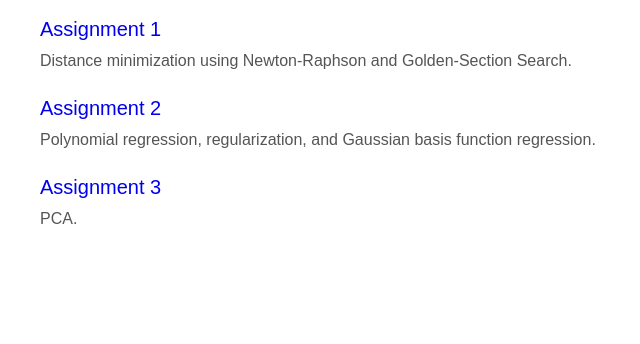
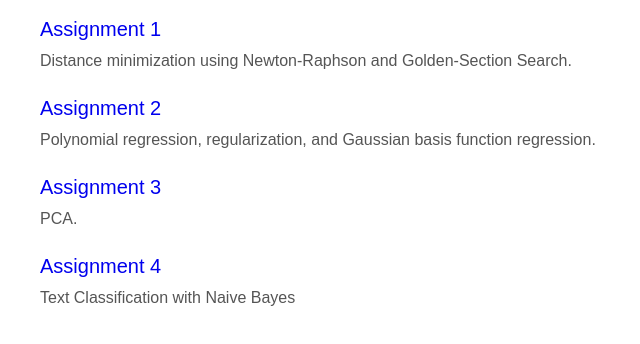
Before and after one commit to HyeonjunSeo/HyeonjunSeo.github.io, a plain HTML site: page index.html in a window 1280 px wide. Shown: the part 104-448 px from the top of the page, without its empty margins (0-640 px from the left). Drawn offline with Linux system fonts and the light colour scheme.

Commit message:
html update

```diff
--- a/index.html
+++ b/index.html
@@ -54,5 +54,10 @@
     <a href="./3/index.html">Assignment 3</a>
     <p>PCA.</p>
   </div>
+
+  <div class="assignment">
+    <a href="./4/index.html">Assignment 4</a>
+    <p>Text Classification with Naive Bayes</p>
+  </div>
 </body>
 </html>
```
Also changed, not shown: 4/indedx.html (renamed from 4/4.html).
